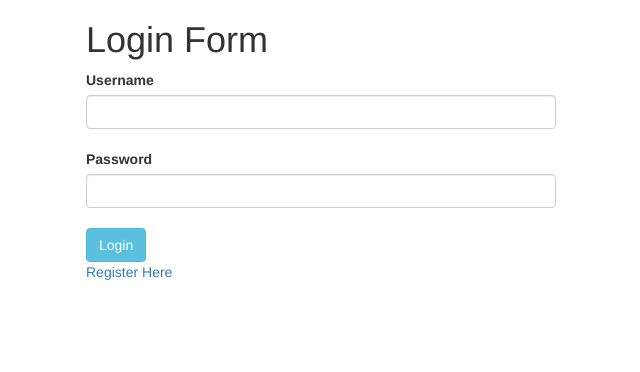
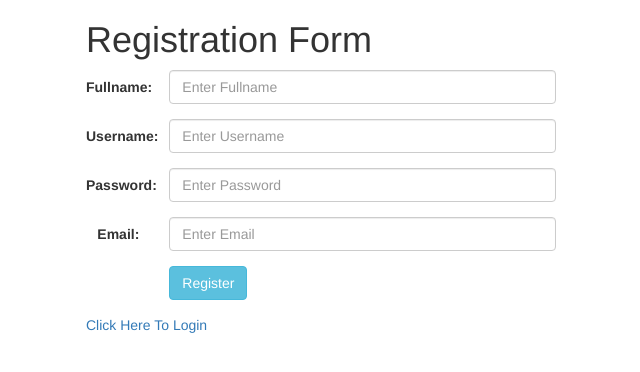
Before and after one commit to rajukc47/PhpPdoCrud, a PHP site: page /register.php in a window 1280 px wide. Shown: the top 372 px of the page, without its empty margins (319-959 px from the left). Run offline with PHP 8.4, Linux system fonts and the light colour scheme.

Commit message:
updated code to insert data

```diff
--- a/register.php
+++ b/register.php
@@ -1,67 +1,81 @@
 <?php
-session_start();
-define('HOSTNAME','localhost');
-define('USERNAME','root');
-define('PASSWORD','');
-define('DBNAME','db_test');
-$message = null;
+require "db.php";
 
-try
-{
-	$connect=new PDO("mysql:host=".HOSTNAME.";dbname=".DBNAME,USERNAME,PASSWORD);
-	$connect->setAttribute(PDO::ATTR_ERRMODE,PDO::ERRMODE_EXCEPTION);
+if(isset($_POST['register']))
+	{
+		$fullname=$_POST['fullname'];
+		$username=$_POST['username'];
+		$password=$_POST['password'];
+		$email=$_POST['email'];
 
-	if(isset($_POST['login']))
-	{
-		$uname=$_POST['username'];
-		$pword=$_POST['password'];
-
-		if(empty($uname) || empty($pword))
+		if(empty($fullname) || empty($username) || empty($password) || empty($email))
 		{
 			$message="All Fields Are Required!";
 		}
 		else
 		{
-			$query="SELECT * FROM tbl_user WHERE username=:username AND password=:password";
+			$query="INSERT INTO tbl_user(fullname,username,password,email) VAlUES(:fullname,:username:password,:email)";
 			$stmt=$connect->prepare($query);
-			$stmt->execute(array('username'=>$uname,'password'=>$pword));
-			$count=$stmt->rowCount();
-			if($count>0){
-				$_SESSION['username']=$uname;
-				header("location:admin.php");
+			$stmt->bindValue('fullname',$fullname);
+			$stmt->bindValue('username',$username);
+			$stmt->bindValue('password',$password);
+			$stmt->bindValue('email',$email);
+			$flag=$stmt->execute();
+			if($flag){
+				$message="Data Successfully Inserted.";
 			}
 			else{
-				$message="Invalid Username or Password!";
+				$message="Data Failed to Insert.";
 			}
 		}
-	}
-}
-catch(PDOException $e)
-{
-	$message=$e->getMessage();
 }
 ?>
 
 <!DOCTYPE html>
 <html>
 <head>
-	<title>Login Form</title>
+	<title>Registration Form</title>
 	<?php include('top.inc.php'); ?>
 </head>
 <body>
 <div class="container" style="width: 500px;">
-	<h1>Login Form</h1>
+	<h1>Registration Form</h1>
 	<?php
 		echo isset($message)?"<p class='alert alert-danger'>$message</p>":'';
 	?>
-	<form method="post">
-		<label>Username </label>
-		<input type="text" name="username" class="form-control"><br />
-		<label>Password </label>
-		<input type="password" name="password" class="form-control"><br />
-		<input type="submit" name="login" value="Login" class="btn btn-info">
-	</form>
-	<a href="register.php">Register Here</a>
+<form class="form-horizontal" method="post">
+  <div class="form-group">
+    <label class="control-label col-sm-2" for="fullname">Fullname:</label>
+    <div class="col-sm-10">
+      <input type="text" name="fullname" class="form-control" id="fullname" placeholder="Enter Fullname">
+    </div>
+  </div>
+  <div class="form-group">
+    <label class="control-label col-sm-2" for="username">Username:</label>
+    <div class="col-sm-10">
+      <input type="text" name="username" class="form-control" id="username" placeholder="Enter Username">
+    </div>
+  </div>
+  <div class="form-group">
+    <label class="control-label col-sm-2" for="password">Password:</label>
+    <div class="col-sm-10">
+      <input type="password" name="password" class="form-control" id="password" placeholder="Enter Password">
+    </div>
+  </div>
+  <div class="form-group">
+    <label class="control-label col-sm-2" for="email">Email:</label>
+    <div class="col-sm-10">
+      <input type="email" name="email" class="form-control" id="email" placeholder="Enter Email">
+    </div>
+  </div>
+
+  <div class="form-group">
+    <div class="col-sm-offset-2 col-sm-10">
+      <button type="submit" name="register" class="btn btn-info">Register</button>
+    </div>
+  </div>
+</form>
+	<a href="login.php">Click Here To Login</a>
 </div>
 </body>
 </html>
```
